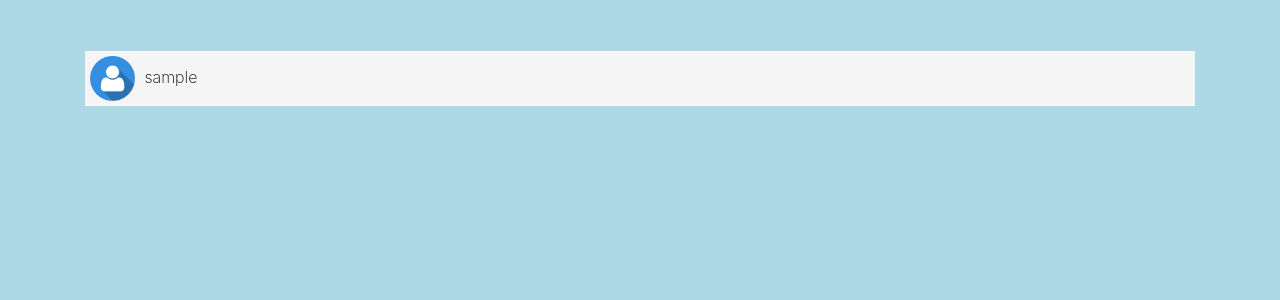
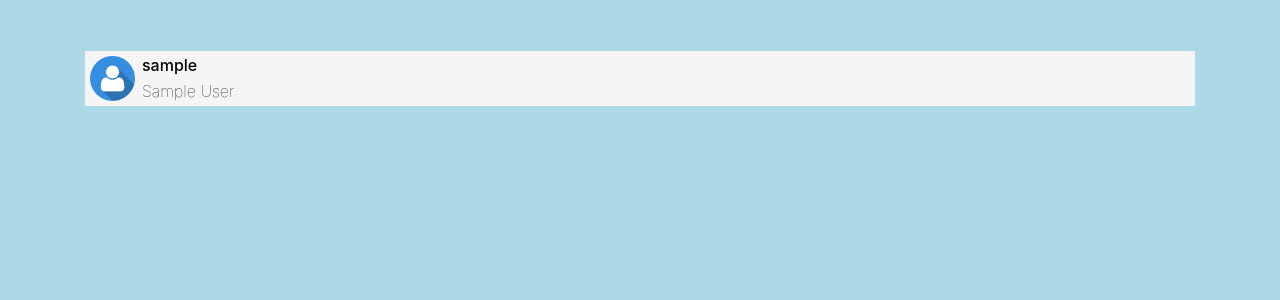
Before and after one commit to poltimmer/2ID60, a Django app: page /userlist/ in a window 1280 px wide. Shown: the part 66-366 px from the top of the page. Run offline with Django 3.2, Linux system fonts and the light colour scheme; the visitor is signed in with stand-in values (Sample User, id 1); data comes from the database, SQL or seed files in the repository; some libraries are stand-ins or nearby versions.

Commit message:
added first+last name to userlist, added author to post.

```diff
--- a/blog/static/css/styles.css
+++ b/blog/static/css/styles.css
@@ -787,6 +787,7 @@ input:focus {
 .userlist-item {
   width: 100%;
   height: 100%;
+  display: flex;
 }
 
 .userlist-flex {
@@ -848,3 +849,29 @@ input:focus {
 .form input {
   color: black;
 }
+
+#username {
+  font-weight: 500;
+  margin: 2px;
+}
+
+#fullname {
+  font-weight: 100;
+  margin: 2px;
+}
+
+.photoauthor {
+  margin: 0 3px;
+
+}
+
+.photoauthor a {
+  display: inline !important;
+  color: black;
+  text-decoration: none !important;
+  transition: 0.2s;
+}
+
+.photoauthor a:hover {
+  color: gray;
+}
--- a/blog/templates/blog/feed.html
+++ b/blog/templates/blog/feed.html
@@ -40,6 +40,7 @@
               <a href="/static/media/{{ post.img }}" download>
                 <i class="fa fa-download downloadimg" aria-hidden="true"></i>
               </a>
+              <p class="photoauthor">By: <a href="{% url 'userprofile' pk=post.author %}">{{post.author}}</a></p>
             </div>
           </div>
         {% endfor %}
@@ -57,7 +58,10 @@
       <a class="userlist-link" href="{% url 'userprofile' pk=user.username %}">
         <div class="userlist-item">
           <img class="search-avatar" src="/static/media/{{ user.profile.profilepicture }}">
-          <span>{{ user.username }}</span>
+          <span>
+            <p id="username">{{ user.username }}</p>
+            <p id="fullname">{{ user.first_name }} {{ user.last_name }}</p>
+          </span>
         </div>
       </a>
       <a class="btn follow-btn" href="{% url 'follow' pk=user.username %}">Follow</a>
--- a/blog/templates/blog/userlist.html
+++ b/blog/templates/blog/userlist.html
@@ -13,7 +13,10 @@
         <a class="userlist-link" href="{% url 'userprofile' pk=user.username %}">
           <div class="userlist-item">
             <img class="search-avatar" src="/static/media/{{ user.profile.profilepicture }}">
-            <span>{{ user.username }}</span>
+            <span>
+              <p id="username">{{ user.username }}</p>
+              <p id="fullname">{{ user.first_name }} {{ user.last_name }}</p>
+            </span>
           </div>
         </a>
         {% if request.user != user %}
```
